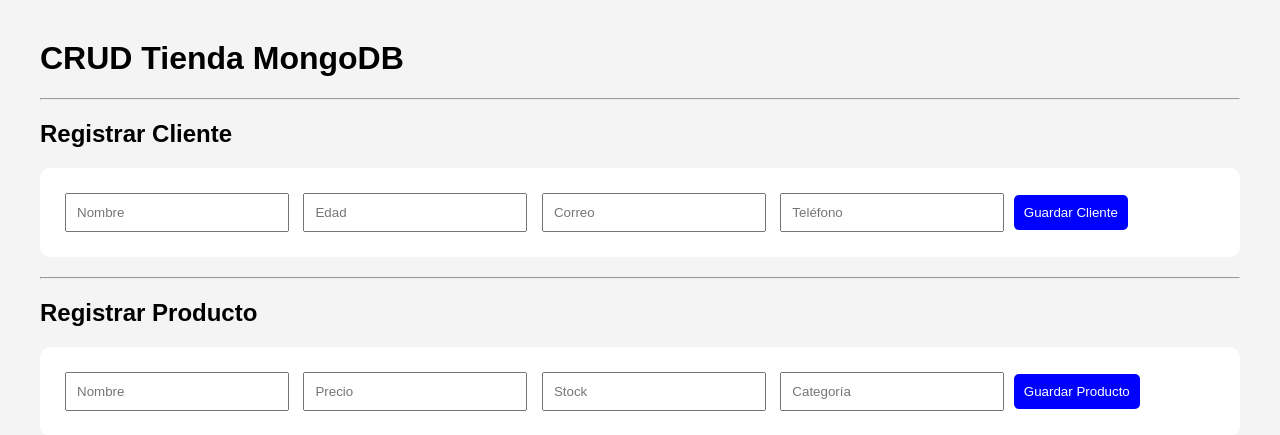
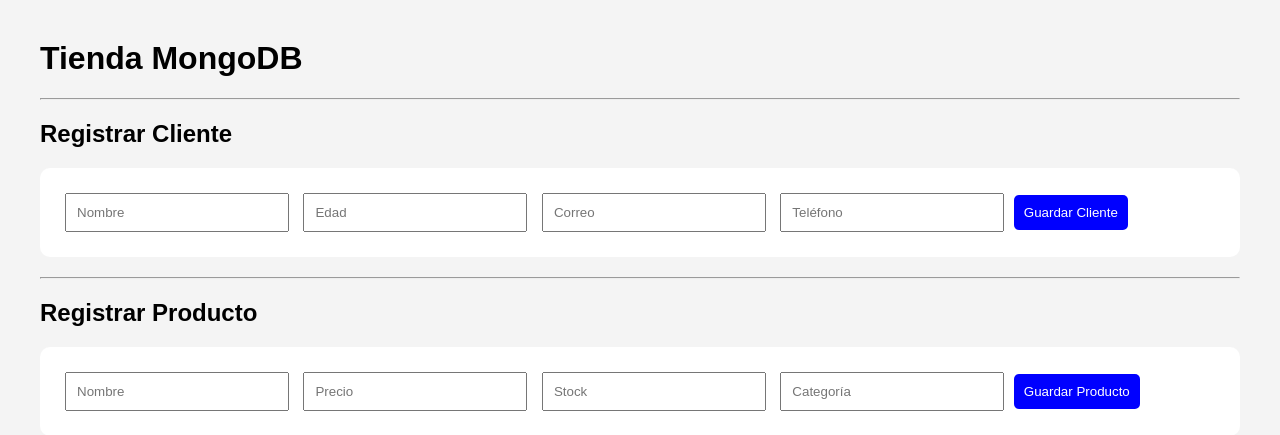
Before and after one commit to Armando59t/portal, a Flask app: page / in a window 1280 px wide. Shown: the top 435 px of the page. Run offline with Flask 3, Linux system fonts and the light colour scheme; data that the repository does not hold is empty.

Commit message:
Change title and header from 'CRUD Tienda' to 'Tienda'

```diff
--- a/templates/index.html
+++ b/templates/index.html
@@ -7,7 +7,7 @@
 
     <meta charset="UTF-8">
 
-    <title>CRUD Tienda</title>
+    <title>Tienda</title>
 
     <style>
 
@@ -56,7 +56,7 @@
 
 <body>
 
-    <h1>CRUD Tienda MongoDB</h1>
+    <h1>Tienda MongoDB</h1>
 
     <hr>
 
```
